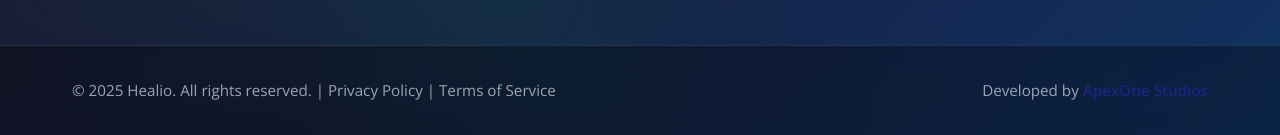
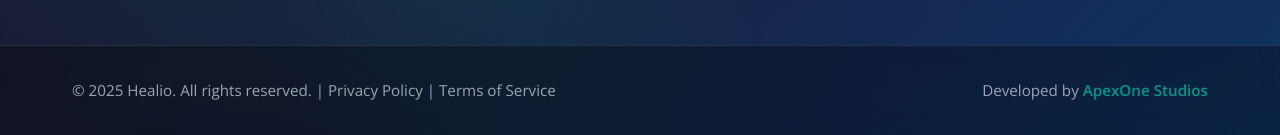
Before and after one commit to KRITHIKR007/healio, a plain HTML site: page healio/index.html in a window 1280 px wide. Shown: the part 4072-4207 px from the top of the page. Drawn offline with nearby package versions, Linux system fonts and the light colour scheme.

Commit message:
added developer credit div to footer in multiple HTML files

```diff
--- a/healio/css/styles.css
+++ b/healio/css/styles.css
@@ -1095,36 +1095,36 @@ footer::after {
 
 .developer-credit {
   text-align: right;
-  font-size: 0.9rem;
-  color: #7a8b9a;
+  font-size: 0.95rem;
+  color: #9aa5b1;
+  font-weight: 500;
 }
 
 .developer-credit a {
-  color: var(--accent-color);
+  color: var(--primary-color);
   font-weight: 600;
   text-decoration: none;
   transition: all 0.3s ease;
   position: relative;
 }
 
-.developer-credit a::before {
+.developer-credit a::after {
   content: '';
   position: absolute;
   bottom: -2px;
   left: 0;
   width: 0;
-  height: 2px;
-  background: linear-gradient(90deg, var(--accent-color), var(--primary-color));
+  height: 1px;
+  background: var(--primary-color);
   transition: width 0.3s ease;
 }
 
-.developer-credit a:hover::before {
+.developer-credit a:hover::after {
   width: 100%;
 }
 
 .developer-credit a:hover {
-  color: var(--primary-color);
-  text-shadow: 0 0 8px rgba(26, 35, 126, 0.4);
+  color: #64ffda;
 }
 
 /* Responsive Design */
--- a/healio/index.html
+++ b/healio/index.html
@@ -349,7 +349,9 @@
         <div class="footer-bottom">
             <div class="footer-bottom-content">
                 <p>&copy; 2025 Healio. All rights reserved. | Privacy Policy | Terms of Service</p>
-                <p class="developer-credit">Developed by <a href="https://apexonestudios.vercel.app/" target="_blank" rel="noopener noreferrer">ApexOne Studios</a></p>
+                <div class="developer-credit">
+                    Developed by <a href="https://apexonestudios.vercel.app/" target="_blank" rel="noopener noreferrer">ApexOne Studios</a>
+                </div>
             </div>
         </div>
         </div>
```
Also changed, not shown: healio/about.html (+3 -1 lines), healio/contact.html (+3 -1 lines), healio/how-it-works.html (+3 -1 lines), healio/services.html (+3 -1 lines).
